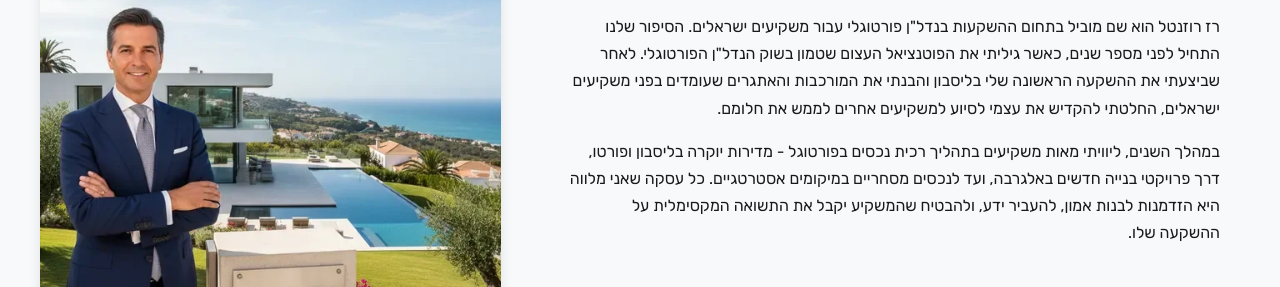
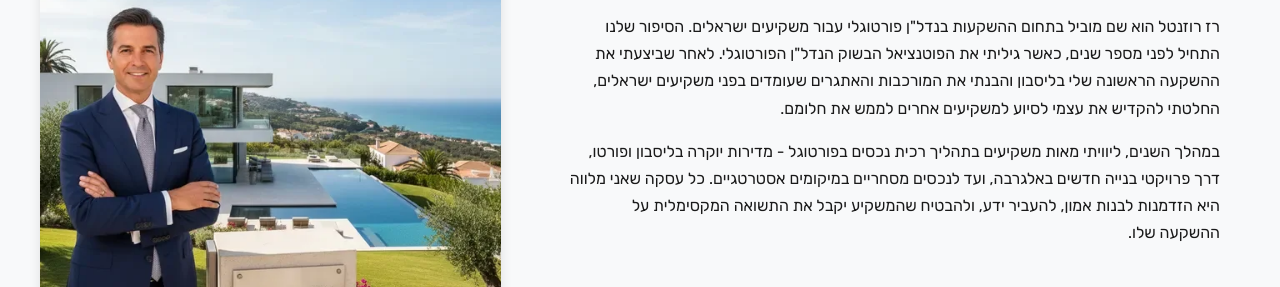
Before and after one commit to slipwoker/zappy-website-316391eb-df30-4796-b40f-25fd3faf4e37, a plain HTML site: page about.html in a window 1280 px wide. Shown: the part 513-800 px from the top of the page. Drawn offline with Linux system fonts and the light colour scheme; no server answers.

Commit message:
Update text content: "רז רוזנטל הוא שם מוביל בתחום ההשקעות בנדל"ן פורטוג..." → "רז רוזנטל הוא שם מוביל בתחום ההשקעות בנדל"ן פורטוג..."

```diff
--- a/about.html
+++ b/about.html
@@ -317,7 +317,7 @@
     <div class="container">
       <div class="story-content">
         <h2>מי אנחנו?</h2>
-        <p>רז רוזנטל הוא שם מוביל בתחום ההשקעות בנדל"ן פורטוגלי עבור משקיעים ישראלים. הסיפור שלנו התחיל לפני מספר שנים, כאשר גיליתי את הפוטנציאל העצום שטמון בשוק הנדל"ן הפורטוגלי. לאחר שביצעתי את ההשקעה הראשונה שלי בליסבון והבנתי את המורכבות והאתגרים שעומדים בפני משקיעים ישראלים, החלטתי להקדיש את עצמי לסיוע למשקיעים אחרים לממש את חלומם.</p>
+        <p>רז רוזנטל הוא שם מוביל בתחום ההשקעות בנדל"ן פורטוגלי עבור משקיעים ישראלים. הסיפור שלנו התחיל לפני מספר שנים, כאשר גיליתי את הפוטנציאל הבשוק הנדל"ן הפורטוגלי. לאחר שביצעתי את ההשקעה הראשונה שלי בליסבון והבנתי את המורכבות והאתגרים שעומדים בפני משקיעים ישראלים, החלטתי להקדיש את עצמי לסיוע למשקיעים אחרים לממש את חלומם.</p>
         <p>במהלך השנים, ליוויתי מאות משקיעים בתהליך רכית נכסים בפורטוגל - מדירות יוקרה בליסבון ופורטו, דרך פרויקטי בנייה חדשים באלגרבה, ועד לנכסים מסחריים במיקומים אסטרטגיים. כל עסקה שאני מלווה היא הזדמנות לבנות אמון, להעביר ידע, ולהבטיח שהמשקיע יקבל את התשואה המקסימלית על ההשקעה שלו.</p>
       </div>
       <div class="story-image">
```
Also changed, not shown: public/about.html (+1 -1 lines).
